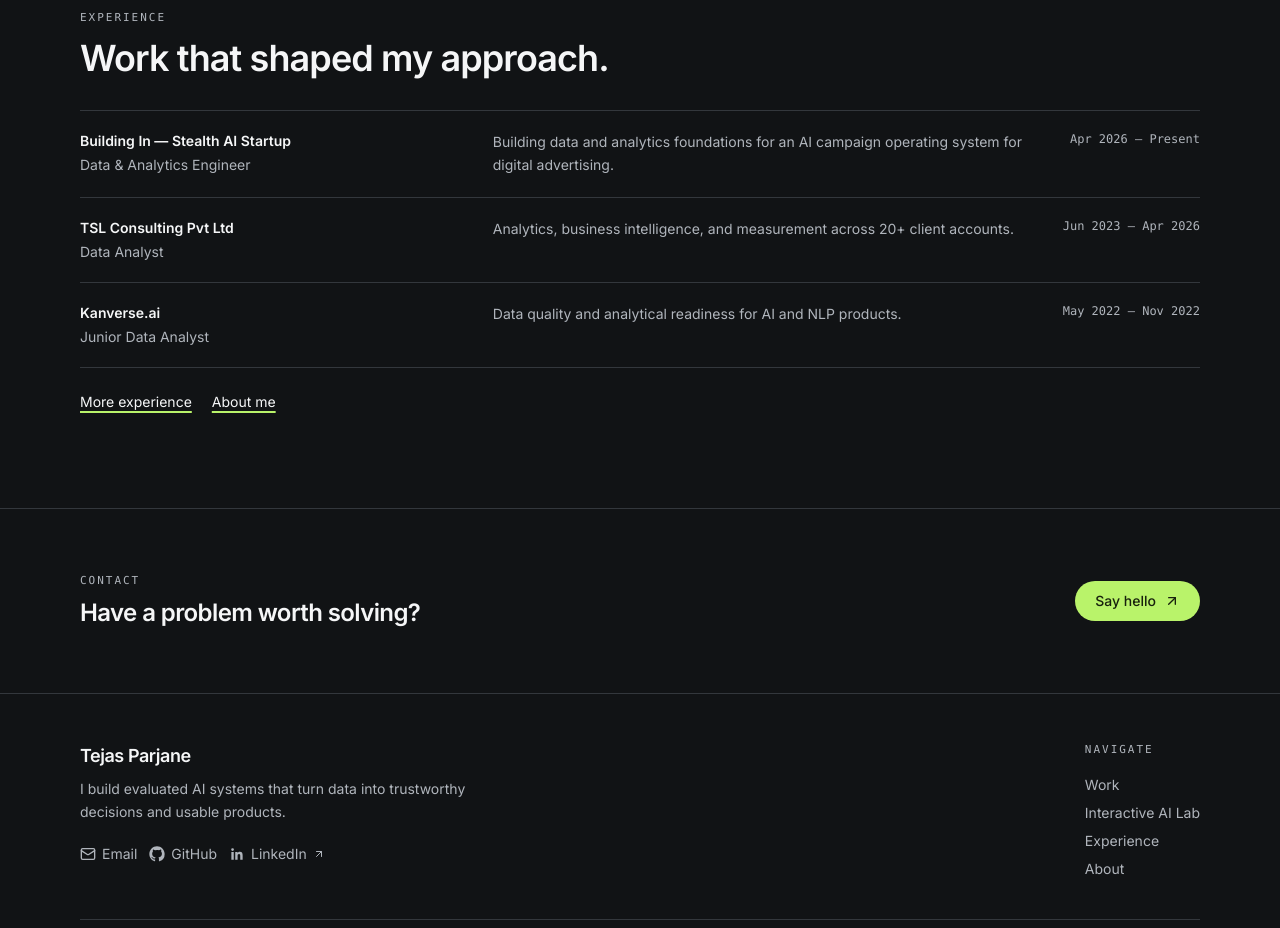
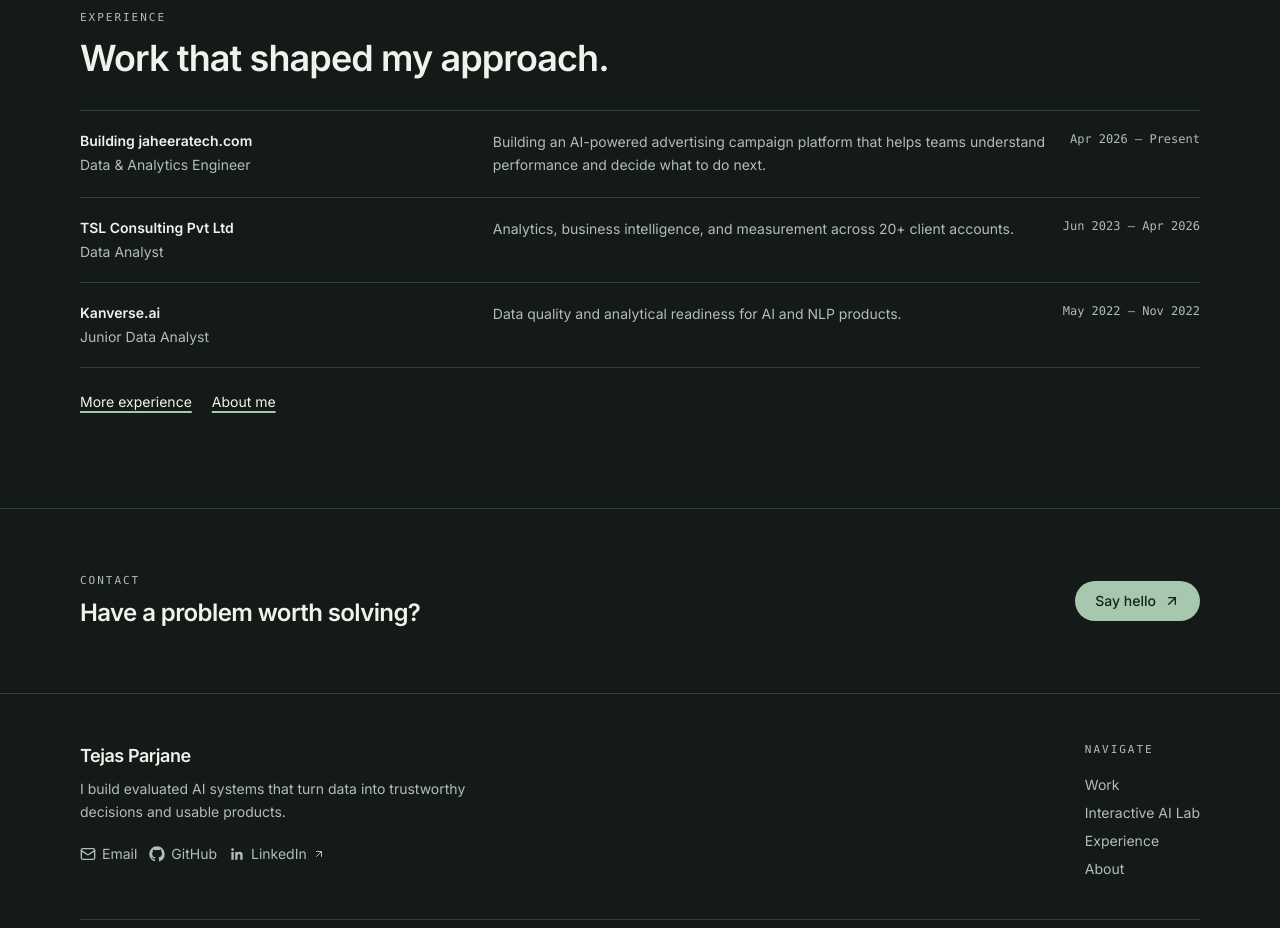
Before and after one commit to tejas-parjane/tejas-parjane.github.io, a React (Vite) app: page / in a window 1280 px wide. Shown: the part 1860-2788 px from the top of the page. Built offline with nearby package versions, Linux system fonts and the light colour scheme.

Commit message:
refresh portfolio colors and experience label

```diff
--- a/src/data/experience.ts
+++ b/src/data/experience.ts
@@ -16,12 +16,12 @@ export interface EducationItem {
 
 export const experience: ExperienceItem[] = [
   {
-    company: 'Building In — Stealth AI Startup',
+    company: 'Building jaheeratech.com',
     role: 'Data & Analytics Engineer',
     period: 'Apr 2026 — Present',
     current: true,
     summary:
-      'Building data and analytics foundations for an AI campaign operating system for digital advertising.',
+      'Building an AI-powered advertising campaign platform that helps teams understand performance and decide what to do next.',
     highlights: [
       'Building an AI campaign operating system that connects advertising platforms such as Meta Ads with analytics and automation workflows.',
       'Designing the underlying data layer end to end: schema, transformation logic, and metric definitions for campaign performance tracking.',
--- a/src/styles/index.css
+++ b/src/styles/index.css
@@ -3,31 +3,31 @@
 @custom-variant dark (&:where([data-theme='dark'], [data-theme='dark'] *));
 
 :root {
-  --canvas: #f7f8fa;
+  --canvas: #f7f5f0;
   --surface: #ffffff;
-  --surface-2: #f1f3f6;
-  --ink: #17191c;
-  --muted: #565d66;
-  --line: #e1e4e8;
-  --line-strong: #c9ced6;
-  --lime: #b9f36a;
-  --lime-ink: #18210d;
-  --focus: #4d7c0f;
+  --surface-2: #efede6;
+  --ink: #19231f;
+  --muted: #59665f;
+  --line: #deded5;
+  --line-strong: #c1c6bb;
+  --lime: #a7c7ae;
+  --lime-ink: #14231b;
+  --focus: #39734d;
 
   --shadow-card: 0 1px 2px rgba(23, 25, 28, 0.04), 0 8px 24px rgba(23, 25, 28, 0.04);
 }
 
 [data-theme='dark'] {
-  --canvas: #111315;
-  --surface: #191c20;
-  --surface-2: #1f2328;
-  --ink: #f5f6f7;
-  --muted: #b0b5bc;
-  --line: #33373c;
-  --line-strong: #454a50;
-  --lime: #b9f36a;
-  --lime-ink: #18210d;
-  --focus: #b9f36a;
+  --canvas: #141a17;
+  --surface: #1b2420;
+  --surface-2: #222d27;
+  --ink: #f1f2eb;
+  --muted: #b3bdb4;
+  --line: #354239;
+  --line-strong: #506155;
+  --lime: #a7c7ae;
+  --lime-ink: #14231b;
+  --focus: #b8ddc0;
 
   --shadow-card: 0 1px 2px rgba(0, 0, 0, 0.3), 0 12px 32px rgba(0, 0, 0, 0.22);
 }
```
